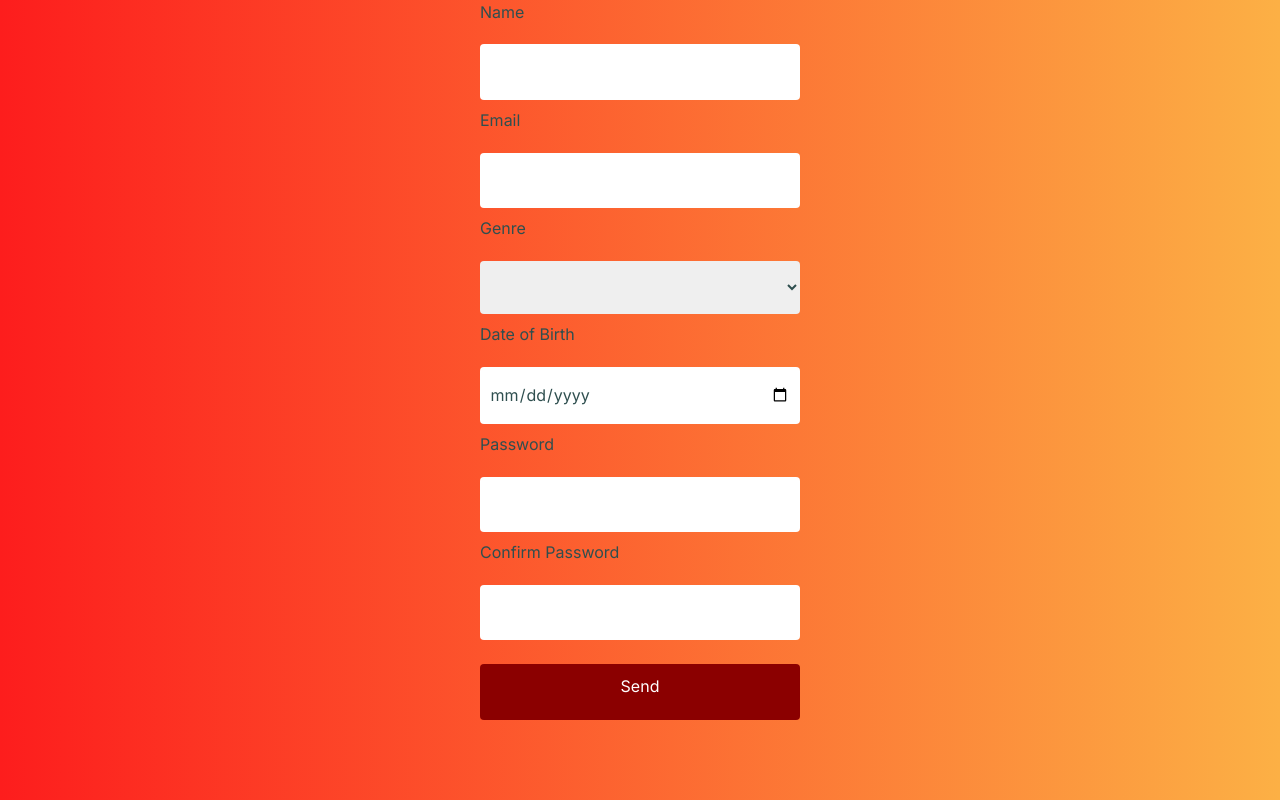
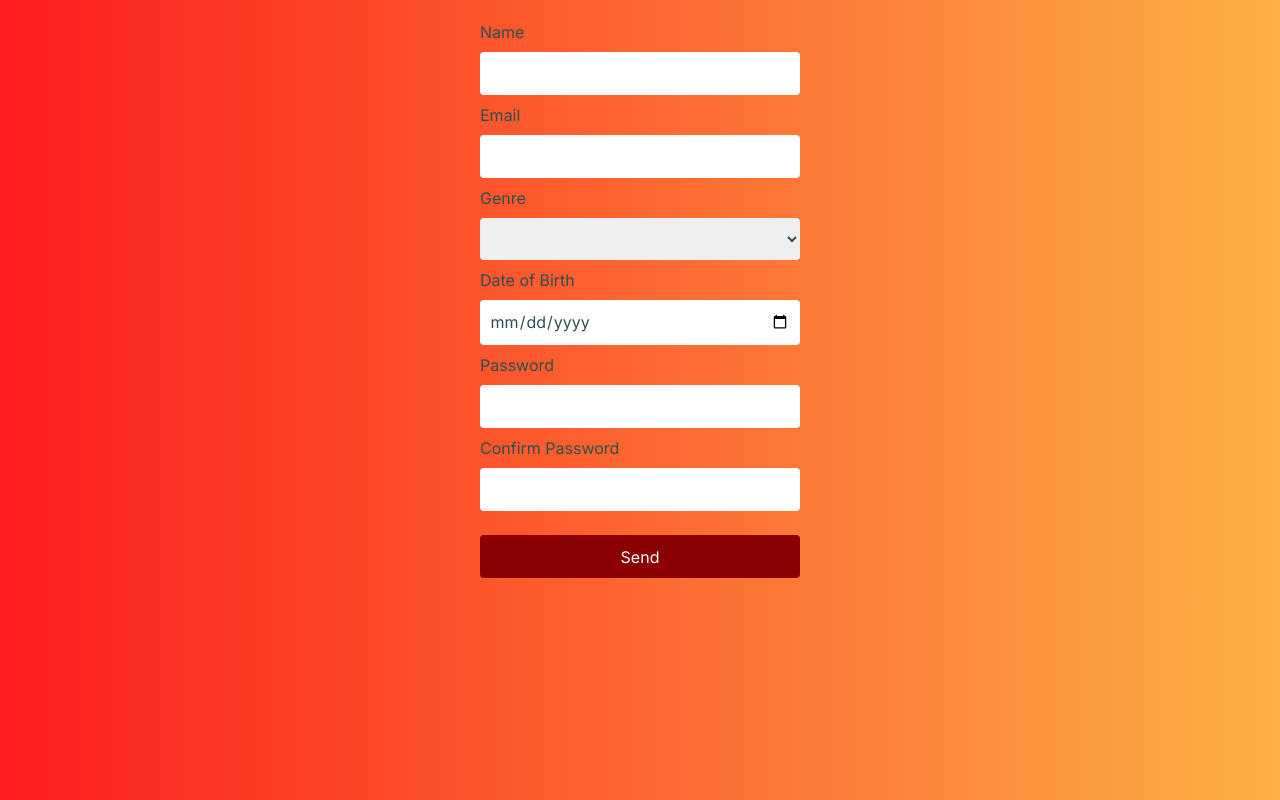
Before and after one commit to maritocuate/user-registration, a Next.js app: page /register in a window 1280 px wide. Built offline with nearby package versions, Linux system fonts and the light colour scheme.

Commit message:
chore: css update

```diff
--- a/src/app/globals.css
+++ b/src/app/globals.css
@@ -5,7 +5,6 @@
 body {
   display: flex;
   justify-content: center;
-  height: 90vh;
   background: rgb(253, 29, 29);
   background: linear-gradient(
     90deg,
--- a/src/app/register/page.tsx
+++ b/src/app/register/page.tsx
@@ -32,7 +32,7 @@ export default function Register() {
 
   return (
     <form
-      className="grid w-80 gap-y-2"
+      className="grid w-80 gap-y-2 my-5"
       onSubmit={handleSubmit(data => console.log(data))}
     >
       <label>Name</label>
```
